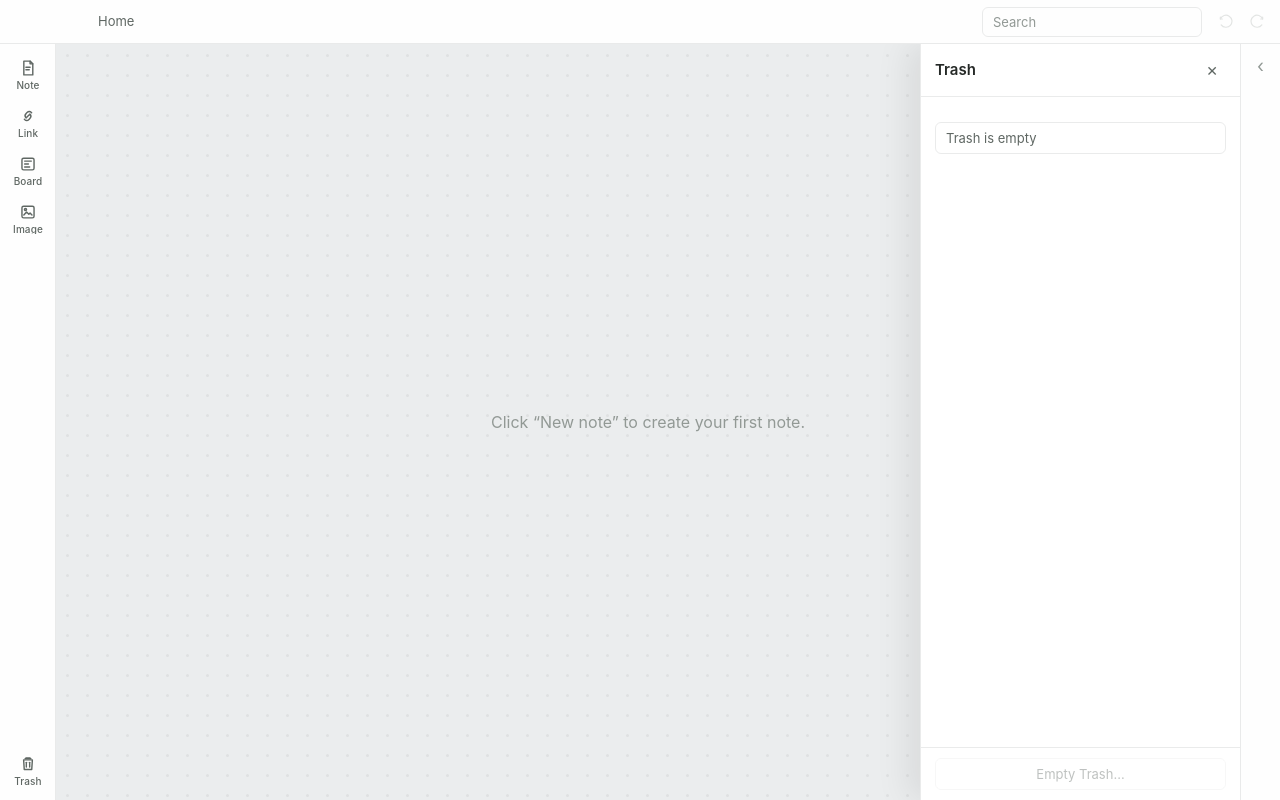
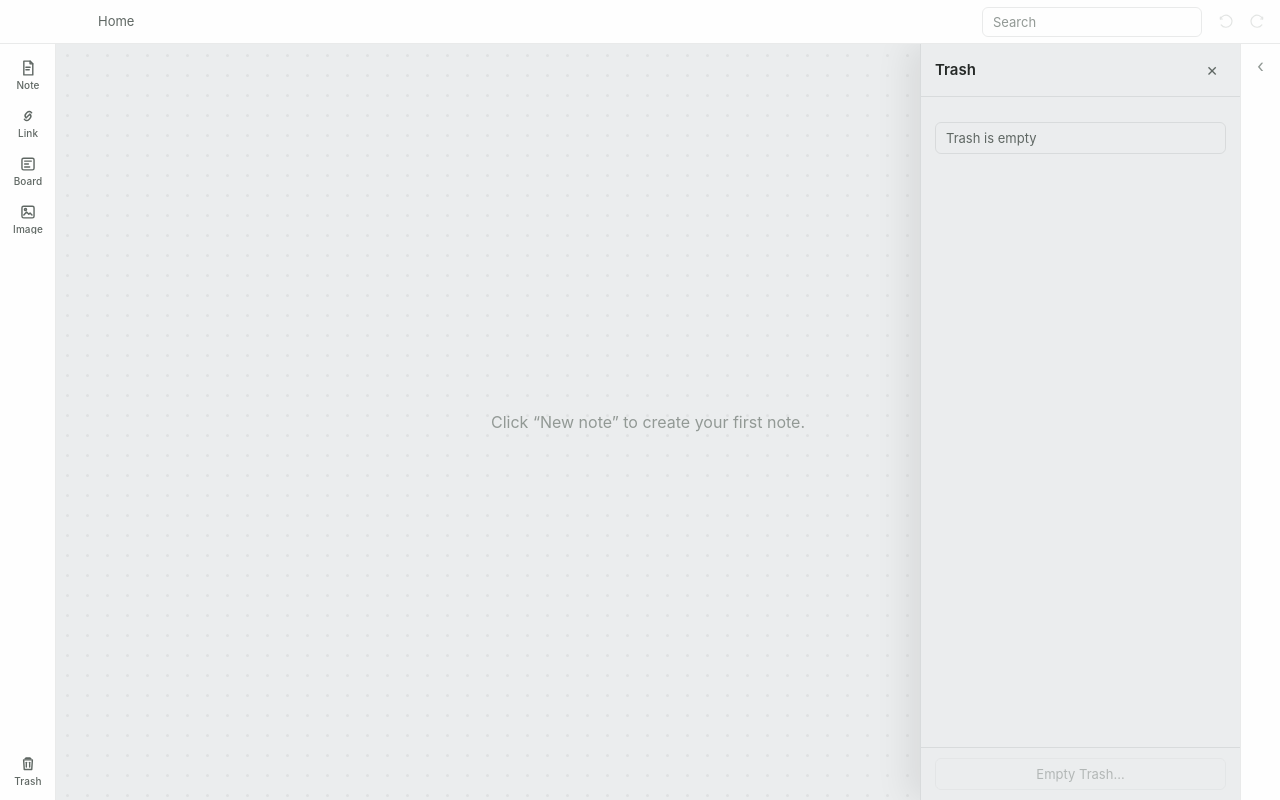
Before and after one commit to butcherbro/MySpace, a React (Vite) app: page / in a window 1280 px wide. Both pictures are taken after a click on the button "Trash". Built offline with nearby package versions, Linux system fonts and the light colour scheme.

Commit message:
feat: darker trash drawer surface with distinct white batch cards

```diff
--- a/src/components/trash/trash-drawer.css
+++ b/src/components/trash/trash-drawer.css
@@ -6,7 +6,8 @@
   width: 320px;
   display: flex;
   flex-direction: column;
-  background: var(--paper-raised);
+  /* Darker surface so the white batch cards read as separate blocks. */
+  background: var(--desk);
   border-left: 1px solid var(--edge-subtle);
   box-shadow: -12px 0 32px rgba(0, 0, 0, 0.08);
   z-index: 40;
@@ -119,6 +120,8 @@
   border: 1px solid var(--edge-subtle);
   border-radius: var(--radius-control);
   padding: 10px;
+  background: var(--paper-raised);
+  box-shadow: var(--shadow-paper);
 }
 
 .trash-drawer__batch-meta {
```
